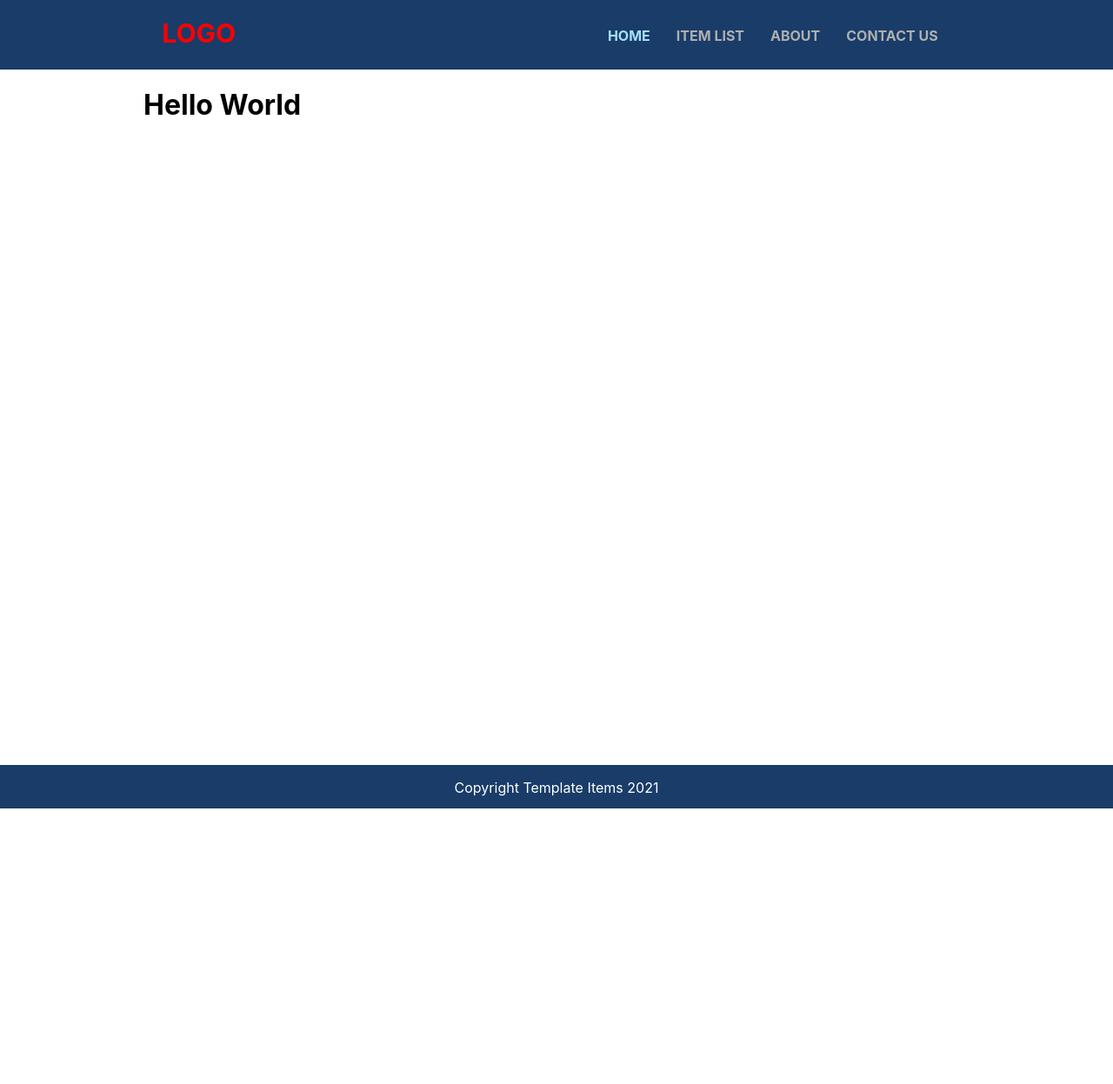
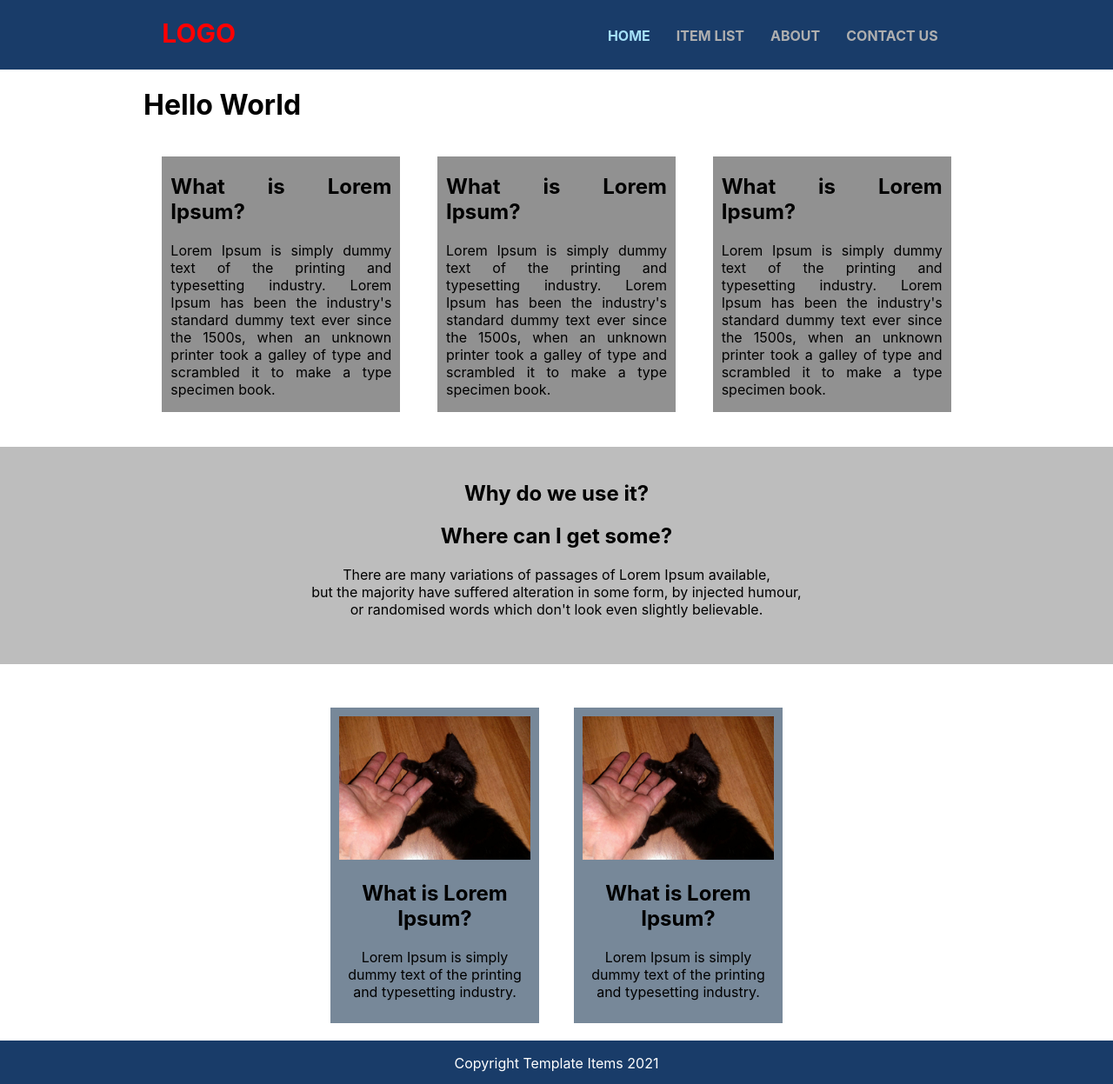
Before and after one commit to Joszeph/Web-Template, a Next.js app: page / in a window 1280 px wide. Shown: the whole page at 87% size. Before the commit the page ends 930 px from the top, so only its background shows below. Built offline with nearby package versions, Linux system fonts and the light colour scheme.

Commit message:
add error page

```diff
--- a/components/Card/card.module.css
+++ b/components/Card/card.module.css
@@ -1,6 +1,7 @@
 .card {
-  width: 200px;
+  width: 300px;
   height: auto;
+  align-items: center;
   margin: 1rem;
   padding: 1.5rem;
   text-align: left;
--- a/pages/index.js
+++ b/pages/index.js
@@ -1,9 +1,45 @@
 import styles from '../styles/Home.module.css'
+import Image from 'next/image'
 
 export default function Home() {
   return (
+    <>
    <div className={styles.container}>
     <h1>Hello World</h1>
+      <section className={styles.textBlock}>
+        <div>
+          <h2>What is Lorem Ipsum?</h2>
+          <p>Lorem Ipsum is simply dummy text of the printing and typesetting industry. Lorem Ipsum has been the industry's standard dummy text ever since the 1500s, when an unknown printer took a galley of type and scrambled it to make a type specimen book. </p>
+        </div>
+        <div>
+          <h2>What is Lorem Ipsum?</h2>
+          <p>Lorem Ipsum is simply dummy text of the printing and typesetting industry. Lorem Ipsum has been the industry's standard dummy text ever since the 1500s, when an unknown printer took a galley of type and scrambled it to make a type specimen book. </p>
+        </div>
+        <div>
+          <h2>What is Lorem Ipsum?</h2>
+          <p>Lorem Ipsum is simply dummy text of the printing and typesetting industry. Lorem Ipsum has been the industry's standard dummy text ever since the 1500s, when an unknown printer took a galley of type and scrambled it to make a type specimen book. </p>
+        </div>
+      </section>
    </div>
+   <section className={styles.banner}>
+      <h1>Why do we use it?</h1>
+      <h2>Where can I get some?</h2>
+      <p>There are many variations of passages of Lorem Ipsum available,<br/>
+         but the majority have suffered alteration in some form, by injected humour,<br />
+         or randomised words which don't look even slightly believable.</p>
+   </section>
+   <section className={styles.pictureBlock}>
+        <div className={styles.card}>
+          <Image src="/cat.webp" alt="cat" width={288} height={216}/>
+          <h2>What is Lorem Ipsum?</h2>
+          <p>Lorem Ipsum is simply dummy text of the printing and typesetting industry.</p>
+        </div>
+        <div className={styles.card}>
+          <Image src="/cat.webp" alt="cat" width={288} height={216}/>
+          <h2>What is Lorem Ipsum?</h2>
+          <p>Lorem Ipsum is simply dummy text of the printing and typesetting industry.</p>
+        </div>
+    </section>
+   </>
   )
 }
--- a/styles/Home.module.css
+++ b/styles/Home.module.css
@@ -1,6 +1,45 @@
 .container {
   max-width: 950px;
   margin: 0 auto;
-  min-height: 100vh;
+  /* min-height: 100vh; */
+}
+
+.textBlock {
   display: flex;
+  justify-content: space-around;
+  margin-top: 30px;
+  flex-wrap: wrap;
 }
+
+.textBlock div{
+  width: 274px;
+  height: auto;
+  background-color: rgb(145, 145, 145);
+  margin: 10px;
+  padding: 0 10px;
+  text-align: justify;
+}
+
+.banner{
+  width: 100%;
+  height: 250px;
+  background-color:rgba(145, 145, 145, 0.596);
+  text-align: center;
+  padding: 19px;
+  margin-top: 30px;
+}
+
+.pictureBlock{
+  display: flex;
+  justify-content: center;
+  text-align: center;
+  margin-top: 30px;
+}
+
+.card{
+  background-color: lightslategrey;
+  width: 240px;
+  height: auto;
+  padding: 10px;
+  margin: 20px;
+}
```
Also changed, not shown: pages/404.js (added, +9 -0 lines), public/cat.webp (added).
